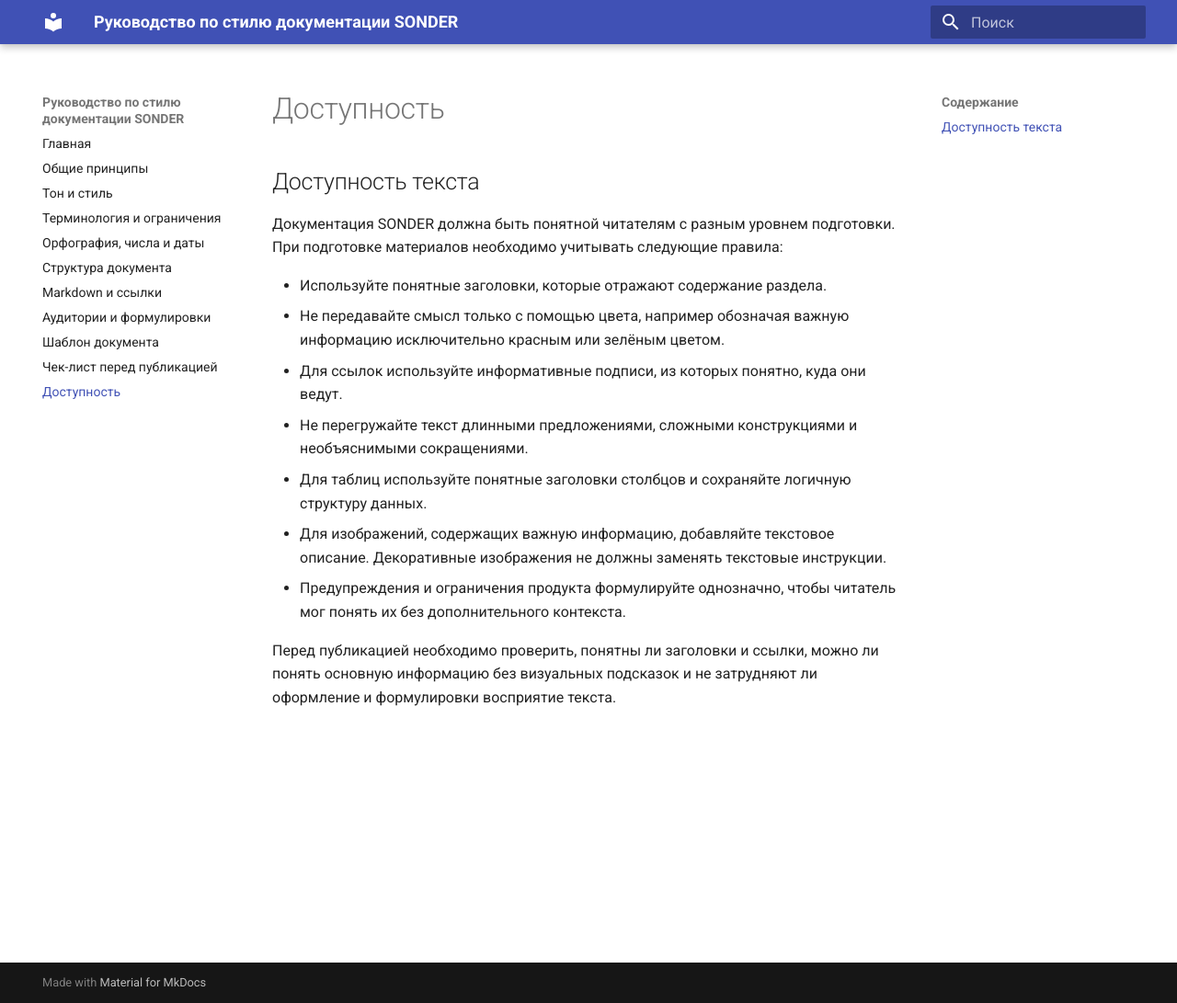
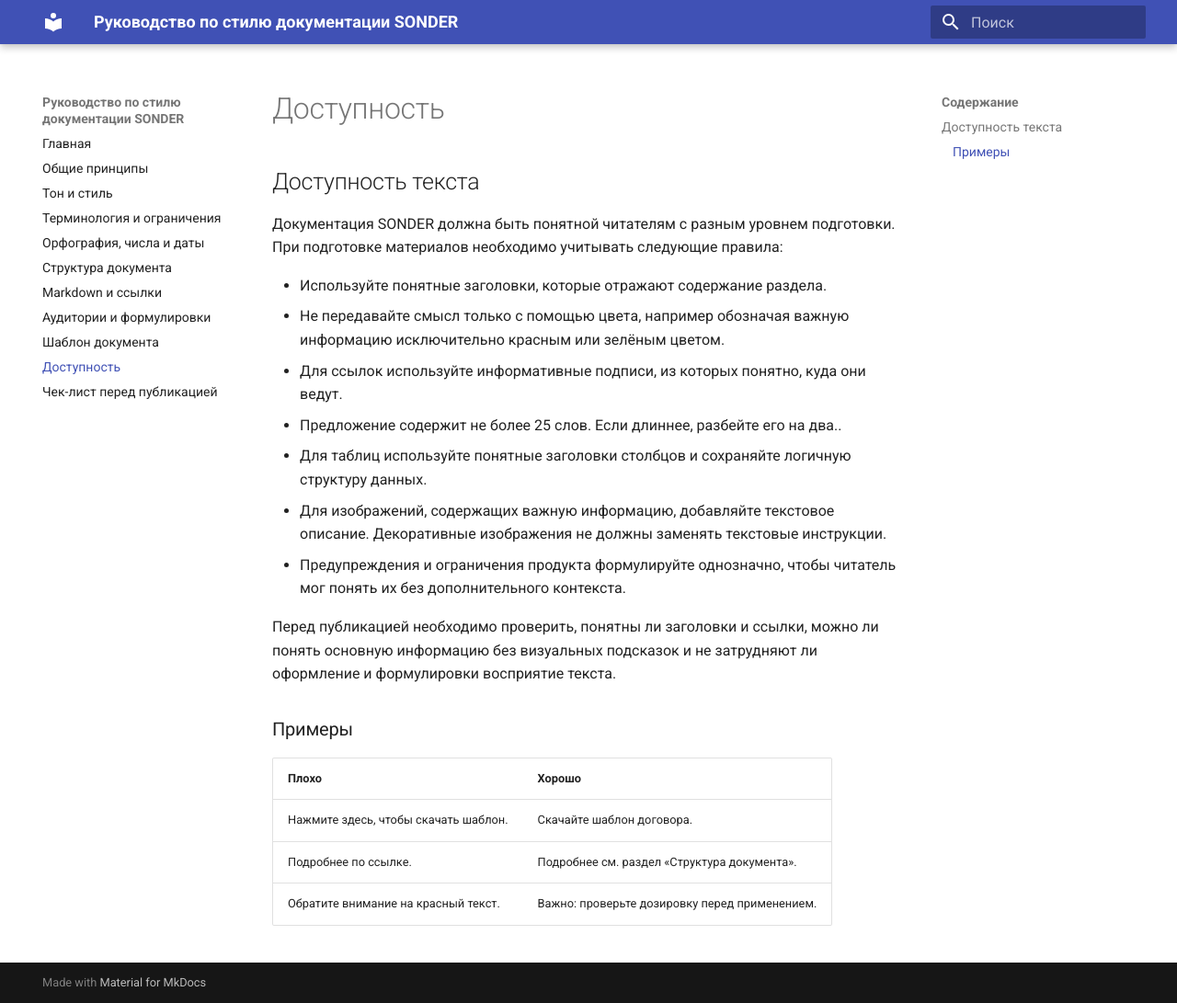
Before and after one commit to dontdoitno/style-guide-project, an MkDocs documentation site: the page built from docs/accessibility.md, in a window 1280 px wide and 1091 px high. Shown: the whole window at 92% size. Built offline with MkDocs 1.6.1 and Material for MkDocs 9.7.7, drawn with Linux system fonts in a browser that asks for light colours.

Commit message:
docs: add examples and sentence length limit to accessibility rules

```diff
--- a/docs/accessibility.md
+++ b/docs/accessibility.md
@@ -5,9 +5,17 @@
 - Используйте понятные заголовки, которые отражают содержание раздела.
 - Не передавайте смысл только с помощью цвета, например обозначая важную информацию исключительно красным или зелёным цветом.
 - Для ссылок используйте информативные подписи, из которых понятно, куда они ведут.
-- Не перегружайте текст длинными предложениями, сложными конструкциями и необъяснимыми сокращениями.
+- Предложение содержит не более 25 слов. Если длиннее, разбейте его на два..
 - Для таблиц используйте понятные заголовки столбцов и сохраняйте логичную структуру данных.
 - Для изображений, содержащих важную информацию, добавляйте текстовое описание. Декоративные изображения не должны заменять текстовые инструкции.
 - Предупреждения и ограничения продукта формулируйте однозначно, чтобы читатель мог понять их без дополнительного контекста.
 
 Перед публикацией необходимо проверить, понятны ли заголовки и ссылки, можно ли понять основную информацию без визуальных подсказок и не затрудняют ли оформление и формулировки восприятие текста.
+
+### Примеры
+
+| Плохо | Хорошо |
+| --- | --- |
+| Нажмите здесь, чтобы скачать шаблон. | Скачайте шаблон договора. |
+| Подробнее по ссылке. | Подробнее см. раздел «Структура документа». |
+| Обратите внимание на красный текст. | Важно: проверьте дозировку перед применением. |
--- a/mkdocs.yml
+++ b/mkdocs.yml
@@ -12,5 +12,5 @@ nav:
   - Markdown и ссылки: markdown.md
   - Аудитории и формулировки: audiences.md
   - Шаблон документа: template.md
+  - Доступность: accessibility.md
   - Чек-лист перед публикацией: checklist.md
-  - Доступность: accessibility.md
```
